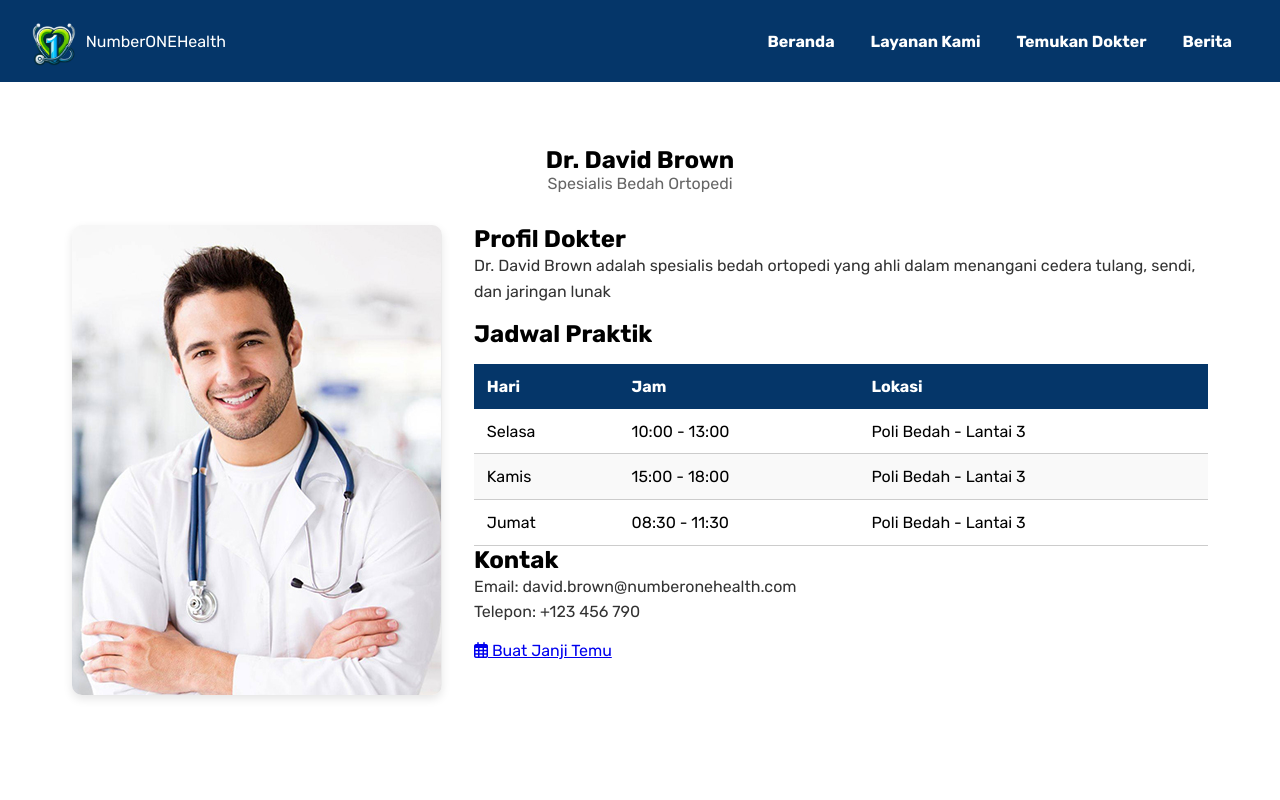
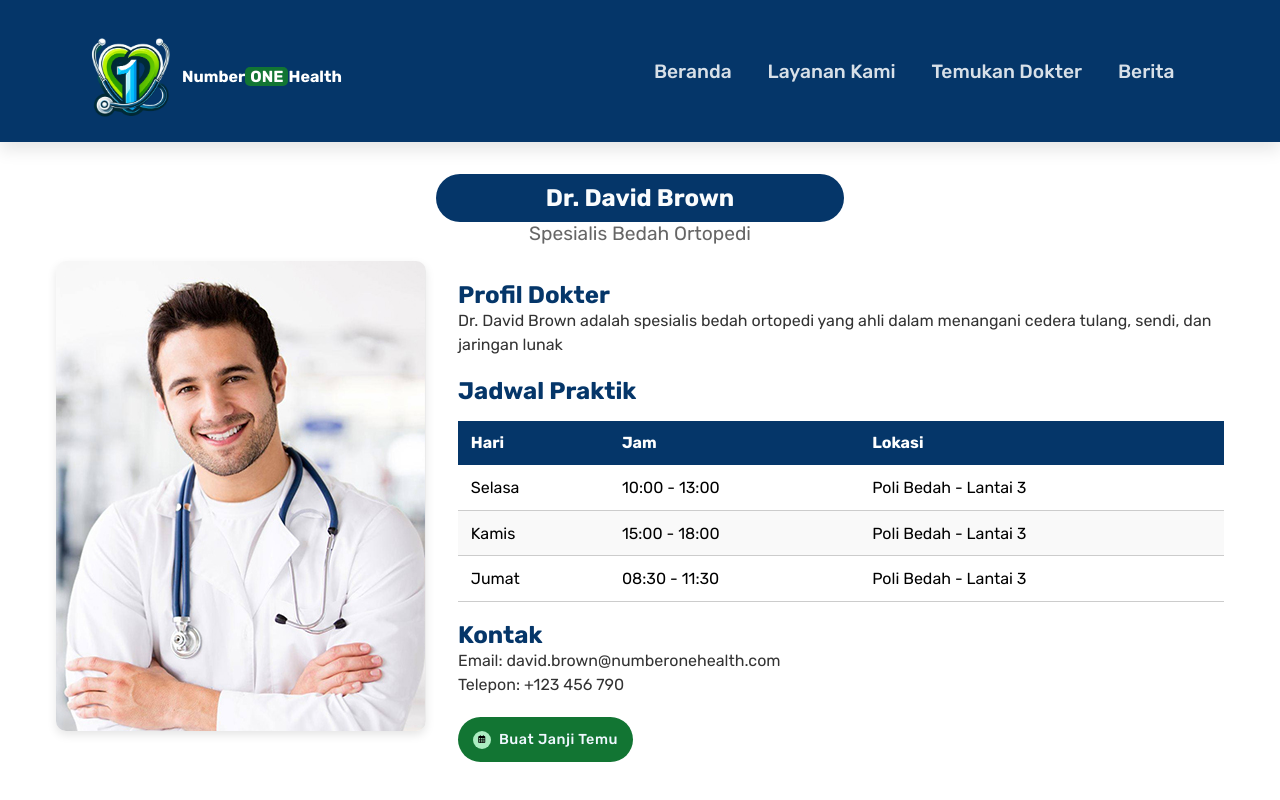
Before and after one commit to Reasonly40/Projek-Biomedis-Sistem-Informasi-Kesehatan, a PHP site: the page made by dokter david.html in a window 1280 px wide. Run offline with PHP 8.4, Linux system fonts and the light colour scheme.

Commit message:
Update dokter.css

```diff
--- a/dokter.css
+++ b/dokter.css
@@ -1,76 +1,112 @@
-/* Reset Styles */
 * {
   margin: 0;
   padding: 0;
   box-sizing: border-box;
+  outline: none;
+  border: none;
+  text-decoration: none;
   font-family: "Rubik", sans-serif;
 }
 
-/* Header Styling */
 header {
-  background-color: #053669;
-  color: white;
-  padding: 1rem 2rem;
+  position: relative;
+  top: 0;
+  left: 0;
+  right: 0;
   display: flex;
   justify-content: space-between;
   align-items: center;
+  padding: 1.5rem 7%;
+  width: 100%;
+  box-shadow: 0 0.5rem 1rem rgba(0, 0, 0, 0.1);
+  z-index: 1000;
+  background-color: #053669;
 }
 
-header .logo {
+.logo {
+  width: 150px;
   display: flex;
   align-items: center;
 }
-
-header .logo img {
-  height: 50px;
-  margin-right: 10px;
+.logo img {
+  width: 55%;
 }
 
-header .navbar a {
+.logo a {
+  font-weight: 700;
+  font-size: 1rem;
+  margin-top: 10px;
+  margin-left: 10px;
   color: white;
-  text-decoration: none;
-  margin: 0 1rem;
-  font-weight: bold;
-  transition: color 0.3s;
 }
 
-header .navbar a:hover {
-  color: #f0c419;
+.logo span {
+  background-color: rgb(18, 117, 51);
+  padding: 0px 5px;
+  color: white;
+  border-radius: 5px;
+  font-weight: bold;
 }
 
-header .navbar .btn {
-  background-color: #f0c419;
-  color: #053669;
-  padding: 0.5rem 1rem;
-  border-radius: 5px;
-  font-weight: bold;
-  text-decoration: none;
+.navbar {
+  align-items: center;
 }
 
-header .navbar .btn:hover {
+.navbar a {
+  color: rgba(255, 255, 255, 0.849);
+  font-weight: 500;
+  font-size: 1.2rem;
+  margin: 1rem;
+  position: relative;
+  transition: 0.5s;
+}
+.navbar a:hover {
+  color: #f9fdff;
+}
+
+.navbar a::after {
+  content: "";
   background-color: white;
-  color: #053669;
+  width: 0;
+  position: absolute;
+  height: 0.2rem;
+  left: 0;
+  margin-top: 0.5rem;
+  top: 100%;
+  transition: 0.5s;
+}
+.navbar a:hover::after {
+  width: 100%;
 }
 
 /* Section Styling */
 #DokterDetail {
   max-width: 1200px;
-  margin: 2rem auto;
-  padding: 2rem;
+  margin: 1rem auto;
+  padding: 1rem;
 }
 
 .dokter-heading {
   text-align: center;
-  margin-bottom: 2rem;
+  margin-bottom: 1rem;
 }
 
-.dokter-heading h3 {
-  font-size: 2rem;
-  color: #053669;
+.dokter-heading h1 {
+  font-size: 1.5rem;
+  color: #fafcfd;
+  background-color: #053669;
+  border-radius: 50px;
+  width: 35%;
+  padding: 10px;
+  text-align: center; /* Teks berada di tengah horizontal */
+  display: flex; /* Aktifkan flexbox */
+  justify-content: center; /* Teks berada di tengah horizontal */
+  align-items: center; /* Teks berada di tengah vertikal */
+  margin: 0 auto; /* Elemen h1 berada di tengah halaman */
 }
 
 .dokter-heading p {
-  font-size: 1rem;
+  font-size: 1.2rem;
   color: #666;
 }
 
@@ -90,36 +126,29 @@ header .navbar .btn:hover {
   flex: 1;
 }
 
+.dokter-detail-text h2 {
+  font-size: 1.5rem;
+  color: #053669;
+  margin-top: 1.2rem;
+}
+
+.dokter-detail-text p {
+  font-size: 1rem;
+  color: #333;
+  margin-bottom: 20px;
+}
+
 .dokter-detail-text h4 {
   font-size: 1.5rem;
   color: #053669;
   margin-bottom: 1rem;
+  margin-top: 1rem;
 }
 
 .dokter-detail-text p {
   font-size: 1rem;
-  line-height: 1.6;
-  margin-bottom: 1rem;
+  line-height: 1.5rem;
   color: #333;
-}
-
-.dokter-detail-text ul {
-  list-style: none;
-  padding-left: 0;
-}
-
-.dokter-detail-text ul li {
-  font-size: 1rem;
-  margin-bottom: 0.5rem;
-  color: #333;
-  display: flex;
-  align-items: center;
-}
-
-.dokter-detail-text ul li::before {
-  content: "•";
-  color: #053669;
-  margin-right: 0.5rem;
 }
 
 /* Table Styling */
@@ -152,115 +181,43 @@ tbody tr:hover {
   background-color: #f1f1f1;
 }
 
-/* Back Button */
-.dokter-back {
-  margin-top: 2rem;
-  margin-bottom: 3rem; /* Tambahkan jarak bawah */
-  text-align: center;
+.Home-btn {
+  display: flex;
+  justify-content: flex-start;
+  align-items: center;
 }
 
-.dokter-back .btn {
-  background-color: #053669;
-  color: white;
-  padding: 0.7rem 2rem;
-  text-decoration: none;
-  border-radius: 5px;
-  font-weight: bold;
-  transition: background-color 0.3s;
+.Home-btn a {
+  height: 45px;
+  padding: 0px 15px;
+  font-size: 0.9rem;
+  font-weight: 500;
+  background-color: rgb(18, 117, 51);
+  color: aliceblue;
+  display: flex;
+  justify-content: center;
+  align-items: center;
+  letter-spacing: 0.5px;
+  font-weight: 500;
+  border-radius: 50px;
+  margin-right: 10px;
+  cursor: pointer;
 }
 
-.dokter-back .btn:hover {
-  background-color: #f0c419;
-  color: #053669;
+.Home-btn a i {
+  width: 18px;
+  height: 18px;
+  display: flex;
+  justify-content: center;
+  align-items: center;
+  border-radius: 50%;
+  background-color: rgb(171, 237, 193);
+  margin-right: 8px;
+  font-size: 0.5rem;
+  padding-bottom: 1px;
+  color: black;
 }
 
-
-* Footer Styling */
-footer {
-  background-color: #053669;
-  color: rgb(255, 255, 255);
-  font-weight: 500;
-  padding: 40px 20px;
+.Home-btn a:hover {
+  background-color: rgb(5, 44, 18);
 }
-
-/* Footer Box */
-.footer-box {
-  background-color: rgba(43, 129, 194, 0.973);
-  padding: 20px;
-  border-radius: 8px;
-  box-shadow: 0 4px 6px rgba(0, 0, 0, 0.1);
-  width: 90%;
-  margin: 0 auto;
-}
-
-/* Grid Layout for Footer Content */
-.footer-grid {
-  display: grid;
-  grid-template-columns: 1fr 1fr 1fr 1fr;
-  gap: 20px;
-  text-align: center;
-}
-
-.footer-logo-info a {
-  font-weight: 700;
-  font-size: 1rem;
-  margin-top: 10px;
-  margin-left: 10px;
-}
-
-.footer-logo-info span {
-  background-color: deepskyblue;
-  padding: 0px 5px;
-  color: white;
-  border-radius: 5px;
-  font-weight: bold;
-}
-
-.footer-logo {
-  vertical-align: middle;
-  margin-right: 5px;
-  width: 50px;
-}
-
-.footer-contact {
-  display: flex;
-  align-items: center;
-  gap: 10px;
-}
-.footer-contact p {
-  font-size: 14px;
-  line-height: 1.5;
-  text-align: justify;
-}
-
-.footer-contact i {
-  margin-bottom: 20px;
-  font-size: 1.2rem;
-  color: #023a76;
-}
-
-/* Footer Bottom Section */
-.footer-bottom {
-  text-align: center;
-  margin-top: 20px;
-}
-
-.footer-bottom p {
-  margin: 0;
-  font-size: 14px;
-}
-
-.social-icons {
-  margin-top: 10px;
-}
-
-.social-icons a {
-  color: white;
-  margin: 0 10px;
-  font-size: 20px;
-  transition: color 0.3s ease;
-}
-
-.social-icons a:hover {
-  color: #023a76;
-}
```
